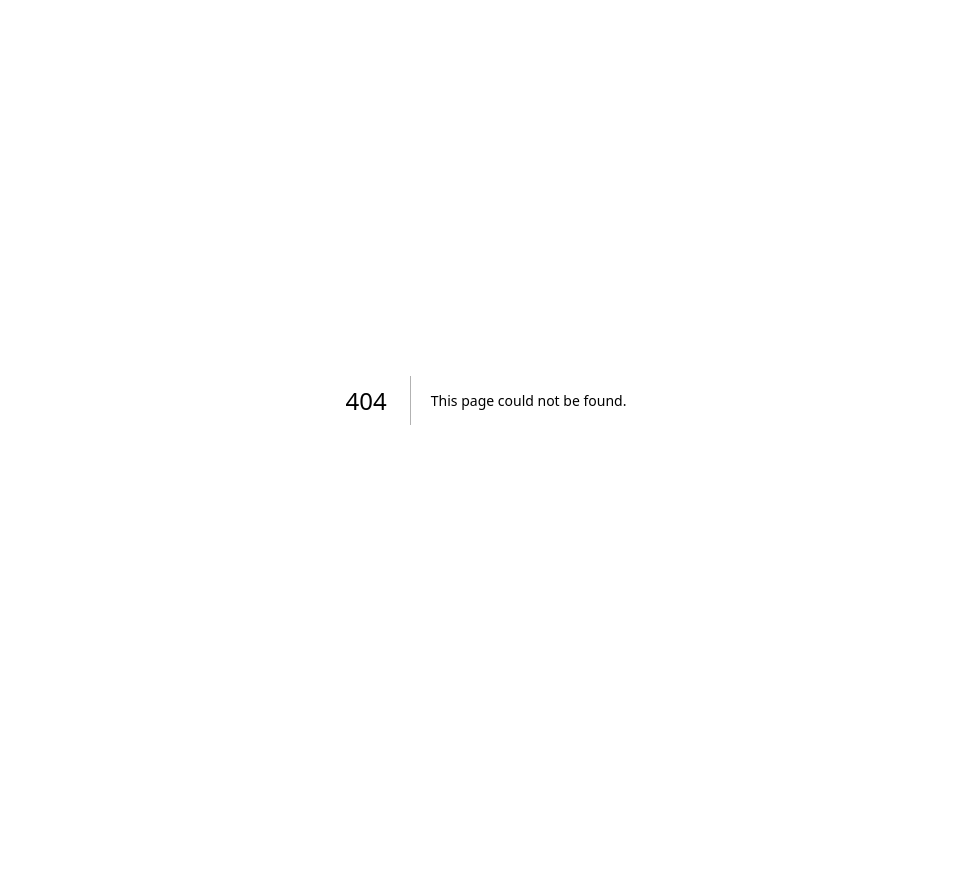
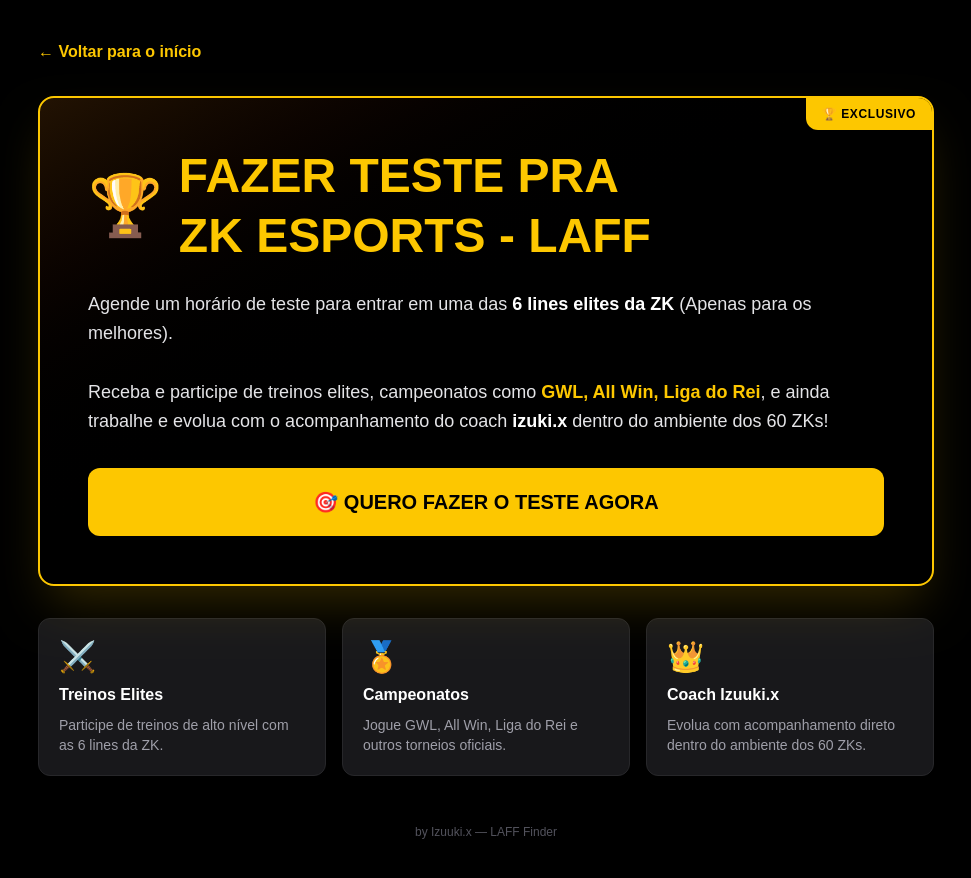
Before and after one commit to izuki25813/laff-finder, a Next.js app: page /teste-zk in a window 1280 px wide. Before the commit this address had no page. Shown: the top 878 px of the page, without its empty margins (154-1125 px from the left). Before the commit the page ends 800 px from the top, so only its background shows below. Built offline with nearby package versions, Linux system fonts and the light colour scheme.

Commit message:
Substituido botao Campeonatos por Teste ZK Esports

```diff
--- a/app/page.tsx
+++ b/app/page.tsx
@@ -89,7 +89,7 @@
 
               {/* 1. Procurar */}
               <Link href="/procurar" className="rounded-xl border border-zinc-700 bg-zinc-900 px-6 py-5 font-bold transition hover:bg-zinc-800 hover:border-yellow-400 flex flex-col items-center gap-2">
-                <span className="text-3xl"></span>
+                <span className="text-3xl">🔍</span>
                 <span>Procurar jogadores</span>
                 <span className="text-[10px] uppercase tracking-wider text-zinc-500 font-black">Banco de Dados</span>
               </Link>
@@ -110,7 +110,7 @@
 
               {/* 4. Mentoria */}
               <Link href="/mentoria" className="rounded-xl border border-yellow-600/50 bg-gradient-to-br from-yellow-900/20 to-black px-6 py-5 font-bold text-white transition hover:border-yellow-400 flex flex-col items-center gap-2">
-                <span className="text-3xl"></span>
+                <span className="text-3xl">👑</span>
                 <span>Mentoria ou Pro Level</span>
                 <span className="text-[10px] uppercase tracking-wider text-yellow-400 font-black">Evolua no Free Fire</span>
               </Link>
@@ -122,16 +122,16 @@
                 <span className="text-[10px] uppercase tracking-wider text-green-400 font-black">Grátis • YouTube • Sala Aérea</span>
               </a>
 
-              {/* 6. Campeonatos */}
-              <div className="rounded-xl border border-zinc-800 bg-zinc-950 px-6 py-5 font-bold text-zinc-500 flex flex-col items-center gap-2 cursor-not-allowed opacity-60">
+              {/* 6. Teste ZK Esports (NOVO!) */}
+              <Link href="/teste-zk" className="rounded-xl border-2 border-yellow-400 bg-gradient-to-br from-yellow-900/30 to-black px-6 py-5 font-bold text-white transition hover:scale-[1.02] hover:shadow-lg hover:shadow-yellow-400/20 flex flex-col items-center gap-2">
                 <span className="text-3xl">🏆</span>
-                <span>Campeonatos</span>
-                <span className="text-[10px] uppercase tracking-wider text-zinc-600 font-black">Em Breve</span>
-              </div>
+                <span>Teste ZK Esports</span>
+                <span className="text-[10px] uppercase tracking-wider text-yellow-400 font-black">Entre nas 6 lines elites</span>
+              </Link>
 
               {/* 7. Complet e Divulgação */}
               <Link href="/complet" className="rounded-xl border border-blue-900/50 bg-blue-950/30 px-6 py-5 font-bold text-white transition hover:bg-blue-900/50 hover:border-blue-500 flex flex-col items-center gap-2">
-                <span className="text-3xl">🤝</span>
+                <span className="text-3xl"></span>
                 <span>Complet e divulgação</span>
                 <span className="text-[10px] uppercase tracking-wider text-blue-400 font-black">Completar Campeonato ou Xtreino</span>
               </Link>
--- /dev/null
+++ b/app/teste-zk/page.tsx
@@ -0,0 +1,73 @@
+"use client";
+
+import Link from "next/link";
+
+export default function TesteZKPage() {
+  // ⚠️ TROQUE PELO SEU LINK REAL (WhatsApp, Google Forms, Calendly, etc)
+  const LINK_AGENDAMENTO = "https://wa.me/55SEUNUMEROAQUI?text=Ola%20Izuki,%20quero%20agendar%20meu%20teste%20para%20a%20ZK%20Esports!";
+
+  return (
+    <main className="min-h-screen bg-black text-white p-6 md:p-10">
+      <div className="max-w-4xl mx-auto">
+        <Link href="/" className="text-yellow-400 hover:underline mb-8 inline-block font-bold">
+          ← Voltar para o início
+        </Link>
+
+        {/* HERO CARD DOURADO */}
+        <div className="rounded-2xl border-2 border-yellow-400 bg-gradient-to-br from-yellow-900/30 via-black to-black p-8 md:p-12 mb-8 shadow-2xl shadow-yellow-400/20 relative overflow-hidden">
+          <div className="absolute top-0 right-0 bg-yellow-400 text-black text-xs font-black px-4 py-2 rounded-bl-xl uppercase tracking-wider">
+            🏆 Exclusivo
+          </div>
+
+          <div className="flex items-center gap-4 mb-6">
+            <span className="text-6xl">🏆</span>
+            <h1 className="text-3xl md:text-5xl font-black text-yellow-400 leading-tight">
+              FAZER TESTE PRA<br/>ZK ESPORTS - LAFF
+            </h1>
+          </div>
+
+          <p className="text-zinc-200 text-base md:text-lg leading-relaxed mb-8">
+            Agende um horário de teste para entrar em uma das <span className="text-white font-black">6 lines elites da ZK</span> (Apenas para os melhores).
+            <br/><br/>
+            Receba e participe de treinos elites, campeonatos como <span className="text-yellow-400 font-bold">GWL, All Win, Liga do Rei</span>,
+            e ainda trabalhe e evolua com o acompanhamento do coach <span className="text-white font-bold">izuki.x</span> dentro do ambiente dos 60 ZKs!
+          </p>
+
+          <a
+            href={LINK_AGENDAMENTO}
+            target="_blank"
+            rel="noopener noreferrer"
+            className="block w-full bg-yellow-400 hover:bg-yellow-300 text-black font-black text-center py-5 rounded-xl transition text-xl shadow-lg hover:scale-[1.02] transform duration-200"
+          >
+            🎯 QUERO FAZER O TESTE AGORA
+          </a>
+        </div>
+
+        {/* BENEFÍCIOS */}
+        <div className="grid grid-cols-1 md:grid-cols-3 gap-4 mb-8">
+          <div className="bg-zinc-900 border border-zinc-800 rounded-xl p-5">
+            <div className="text-3xl mb-2">⚔️</div>
+            <h3 className="font-black text-white mb-2">Treinos Elites</h3>
+            <p className="text-zinc-400 text-sm">Participe de treinos de alto nível com as 6 lines da ZK.</p>
+          </div>
+
+          <div className="bg-zinc-900 border border-zinc-800 rounded-xl p-5">
+            <div className="text-3xl mb-2">🏅</div>
+            <h3 className="font-black text-white mb-2">Campeonatos</h3>
+            <p className="text-zinc-400 text-sm">Jogue GWL, All Win, Liga do Rei e outros torneios oficiais.</p>
+          </div>
+
+          <div className="bg-zinc-900 border border-zinc-800 rounded-xl p-5">
+            <div className="text-3xl mb-2">👑</div>
+            <h3 className="font-black text-white mb-2">Coach Izuuki.x</h3>
+            <p className="text-zinc-400 text-sm">Evolua com acompanhamento direto dentro do ambiente dos 60 ZKs.</p>
+          </div>
+        </div>
+
+        <p className="text-center text-zinc-600 text-xs mt-12 pb-6">
+          by Izuuki.x — LAFF Finder
+        </p>
+      </div>
+    </main>
+  );
+}
```
